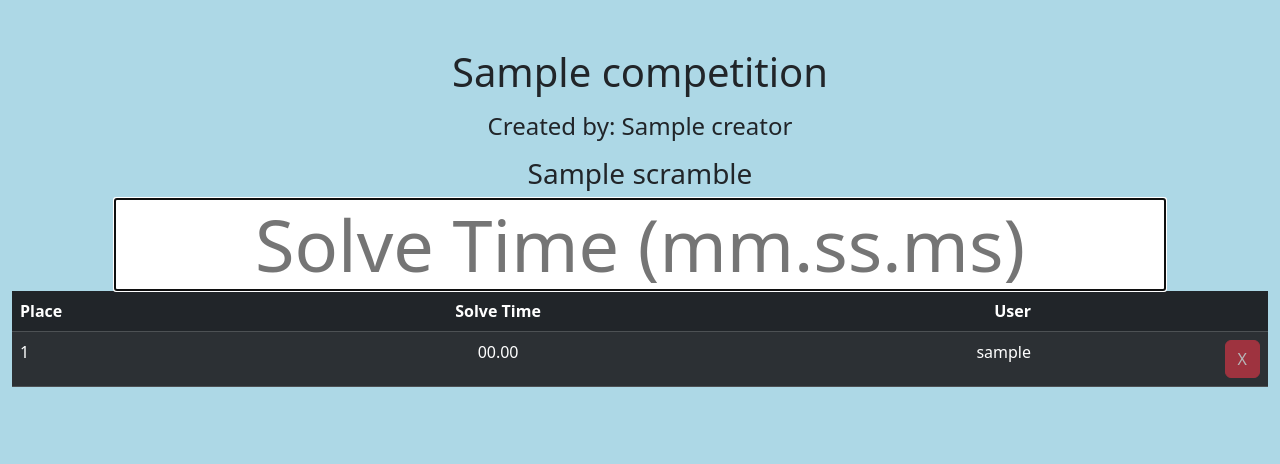
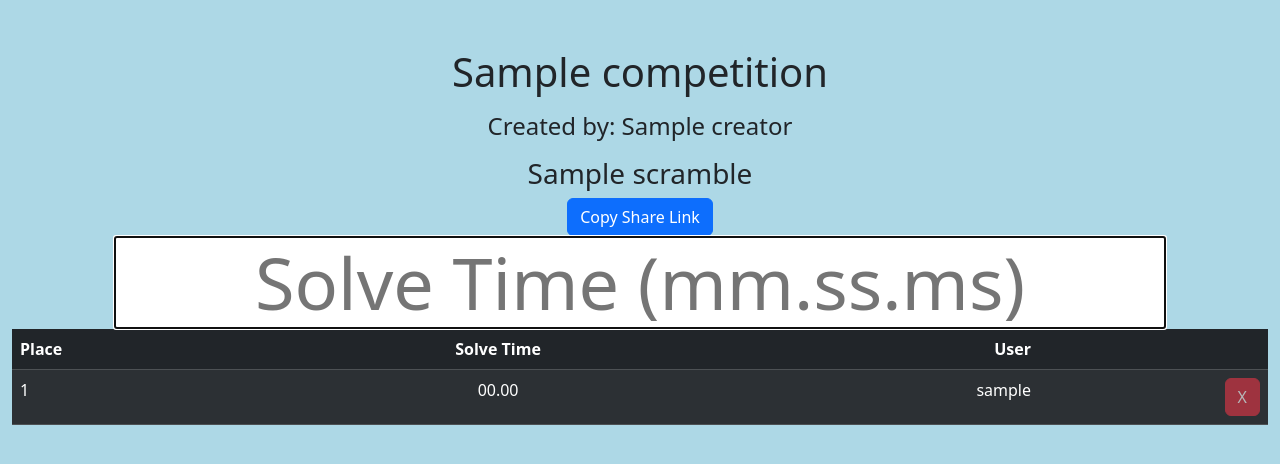
Before and after one commit to NotxarbTech/CompCube, a Flask app: template templates/competition.html in a window 1280 px wide. Shown: the part 66-530 px from the top of the page. Run offline with Flask 2, Linux system fonts and the light colour scheme; the template is opened without the code that fills it: most values are stand-ins (such as "Sample title", 1, 10 or a date in 2020); some libraries are stand-ins or nearby versions.

Commit message:
Added share button to competitions and integrated javascript.

```diff
--- /dev/null
+++ b/static/app.js
@@ -0,0 +1,4 @@
+function copyToClip(link) {
+    navigator.clipboard.writeText(link);
+    alert("Share link copied to clipboard");
+}
--- a/templates/competition.html
+++ b/templates/competition.html
@@ -9,11 +9,11 @@
         <h1 class="mb-3">{{ competition.name }}</h1>
         <h4 class="mb-3">Created by: {{ competition.creator }}</h4>
         <h3>{{ competition.scramble }}</h3>
+        <button class="btn btn-primary" onclick="copyToClip('/comps/{{compeittion.comp_id}}')">Copy Share Link</button>
 
         <form action="/comps/{{ competition.comp_id }}" method="post">
             <input class="m-xxl-5 display-2 text-center" type="text" placeholder="Solve Time (mm.ss.ms)" name="time" autofocus autocomplete="off">
         </form>
-    {% endif %}
         {% if solves %}
             <table class="table table-dark table-striped">
                 <thead>
@@ -41,4 +41,5 @@
                 </tbody>
             </table>
         {% endif %}
+    {% endif %}
 {% endblock %}
--- a/templates/layout.html
+++ b/templates/layout.html
@@ -50,5 +50,6 @@
         </main>
 
         <script src="https://cdn.jsdelivr.net/npm/bootstrap@5.3.0-alpha1/dist/js/bootstrap.bundle.min.js" integrity="sha384-w76AqPfDkMBDXo30jS1Sgez6pr3x5MlQ1ZAGC+nuZB+EYdgRZgiwxhTBTkF7CXvN" crossorigin="anonymous"></script>
+        <script src="static/app.js"></script>
     </body>
 </html>
```
Lines whose indentation alone changed are shown as unchanged.
